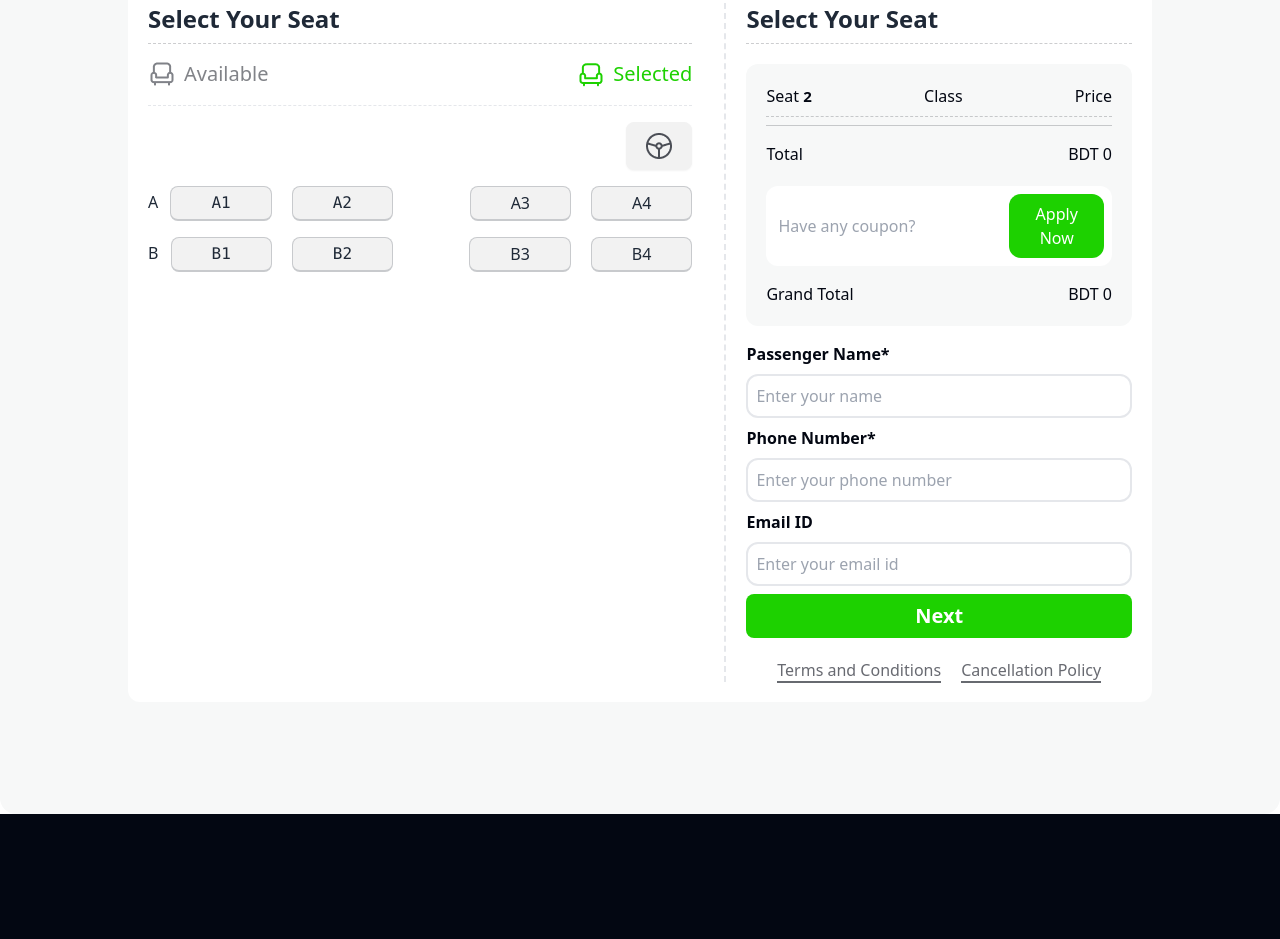
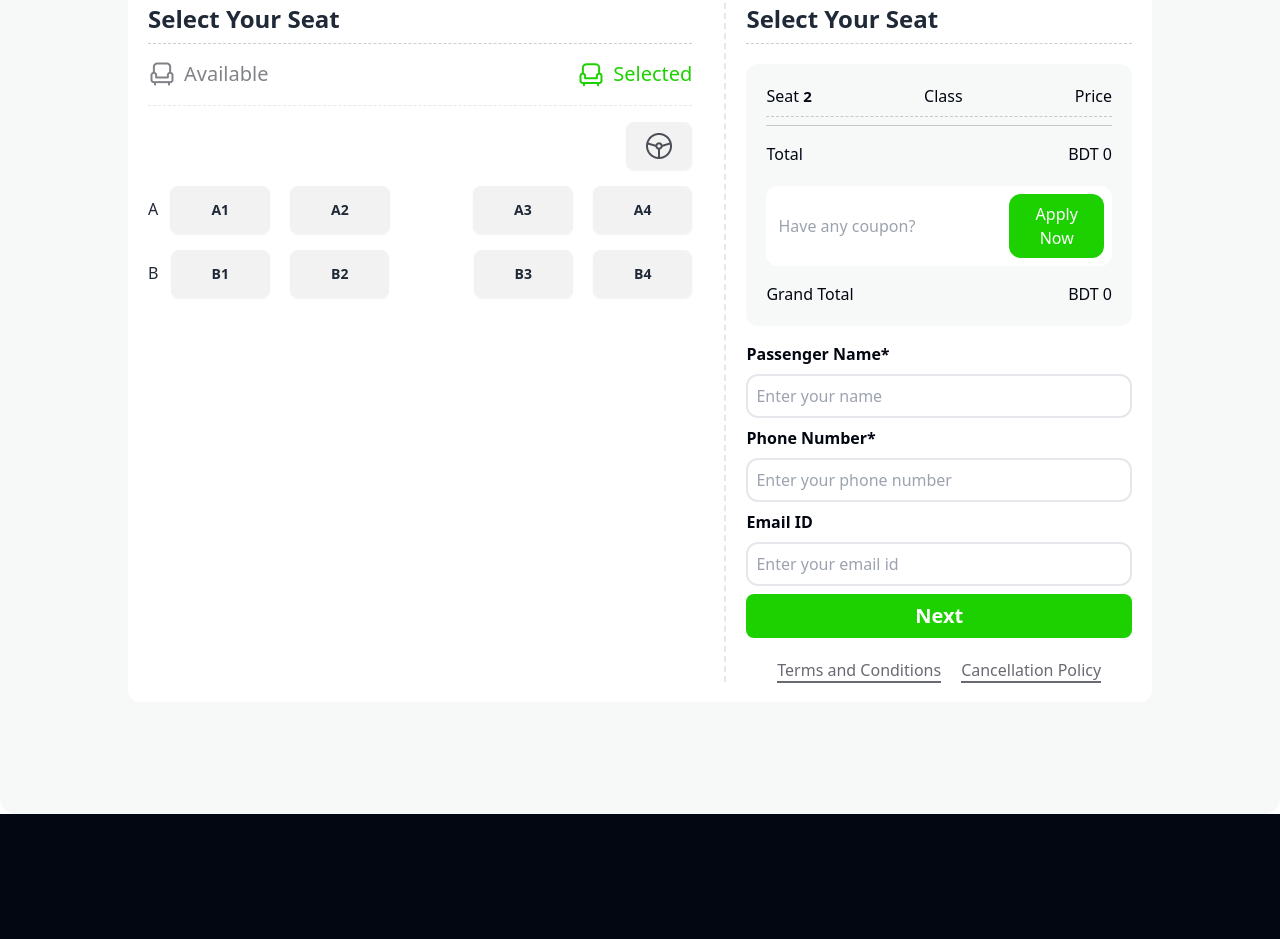
Before and after one commit to Shakil-242/bus-ticket, a plain HTML site: page index.html in a window 1280 px wide. Shown: the part 2208-3147 px from the top of the page. Drawn offline with nearby package versions, Linux system fonts and the light colour scheme.

Commit message:
refresh project

```diff
--- a/index.html
+++ b/index.html
@@ -216,19 +216,19 @@
                                             <div class=" flex gap-5">
                                                 <div>
                                                     <span class="mr-2">A</span>
-                                                    <kbd class="kbd py-1 px-10">A1</kbd>
+                                                    <button class=" btn py-1 px-10">A1</button>
                                                 </div>
                                                 <div>
-                                                    <kbd class="kbd py-1 px-10">A2</kbd>
+                                                    <button class="btn py-1 px-10">A2</button >
                                                 </div>
                                             </div>
 
                                             <div class=" flex gap-5">
                                                 <div>
-                                                    <button class="kbd py-1 px-10">A3</button>
+                                                    <button class="btn py-1 px-10">A3</button>
                                                 </div>
                                                 <div>
-                                                    <button class="kbd py-1 px-10">A4</button>
+                                                    <button class="btn py-1 px-10">A4</button>
                                                 </div>
                                             </div>
                                         </div>
@@ -237,19 +237,19 @@
                                             <div class=" flex gap-5">
                                                 <div>
                                                     <span class="mr-2">B</span>
-                                                    <kbd class="kbd py-1 px-10">B1</kbd>
+                                                    <button class=" btn py-1 px-10">B1</button>
                                                 </div>
                                                 <div>
-                                                    <kbd class="kbd py-1 px-10">B2</kbd>
+                                                    <button class="btn py-1 px-10">B2</button>
                                                 </div>
                                             </div>
 
                                             <div class=" flex gap-5">
                                                 <div>
-                                                    <button class="kbd py-1 px-10">B3</button>
+                                                    <button class="btn py-1 px-10">B3</button>
                                                 </div>
                                                 <div>
-                                                    <button class="kbd py-1 px-10">B4</button>
+                                                    <button class="btn py-1 px-10">B4</button>
                                                 </div>
                                             </div>
                                         </div>
```
